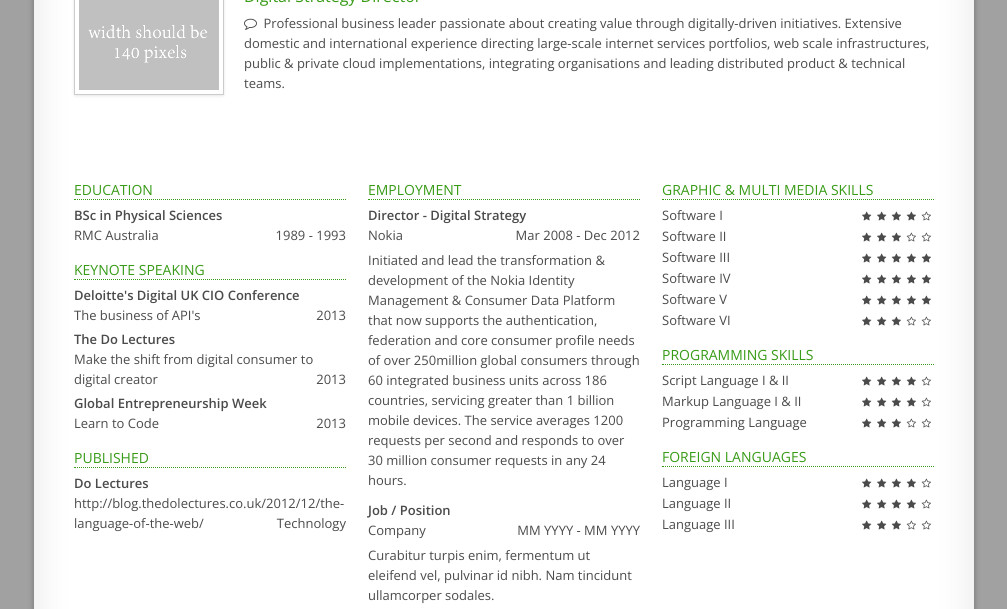
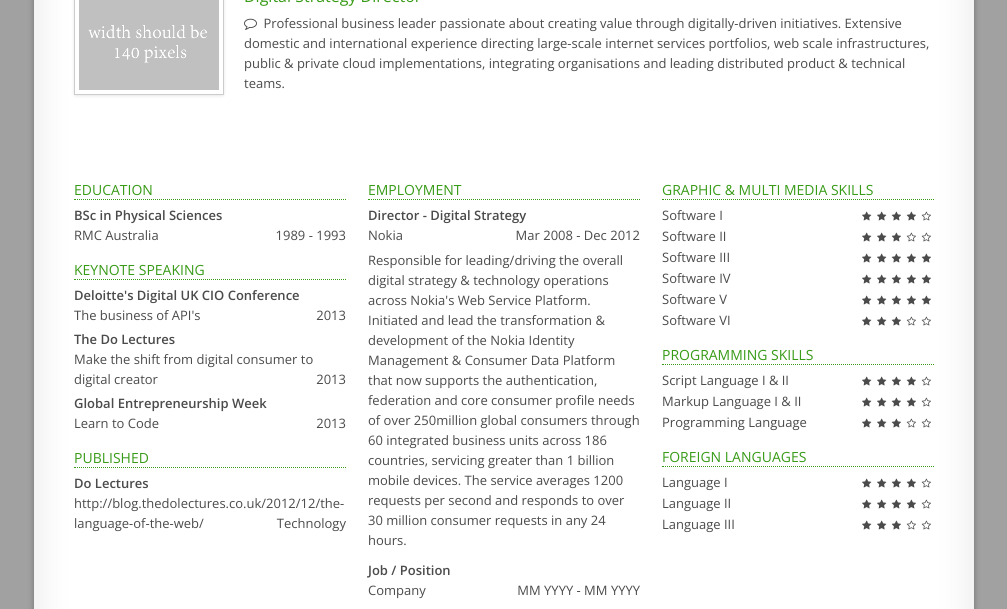
Before and after one commit to jonnylennon/jonnylennon, a plain HTML site: page index.html in a window 1280 px wide. Shown: the part 125-734 px from the top of the page, without its empty margins (136-1143 px from the left). Drawn offline with nearby package versions, Linux system fonts and the light colour scheme; some packages are replaced by stand-ins of ours; a script that the page names is missing.

Commit message:
Changes to Employment

```diff
--- a/index.html
+++ b/index.html
@@ -77,7 +77,7 @@
 					<h4 class="my-activity">Director - Digital Strategy</h4>
 					<h5 class="my-venture">Nokia<span>Mar 2008 - Dec 2012</span></h5>
 					<p  class="my-specifics">
-						Initiated and lead the transformation & development of the Nokia Identity Management & Consumer Data Platform that now supports the authentication, federation and core consumer profile needs of over 250million global consumers through 60 integrated business units across 186 countries, servicing greater than 1 billion mobile devices. The service averages 1200 requests per second and responds to over 30 million consumer requests in any 24 hours.
+						Responsible for leading/driving the overall digital strategy & technology operations across Nokia's Web Service Platform. Initiated and lead the transformation & development of the Nokia Identity Management & Consumer Data Platform that now supports the authentication, federation and core consumer profile needs of over 250million global consumers through 60 integrated business units across 186 countries, servicing greater than 1 billion mobile devices. The service averages 1200 requests per second and responds to over 30 million consumer requests in any 24 hours.
 					</p>
 					<h4 class="my-activity">Job / Position</h4>
 					<h5 class="my-venture">Company <span>MM YYYY - MM YYYY</span></h5>
```
